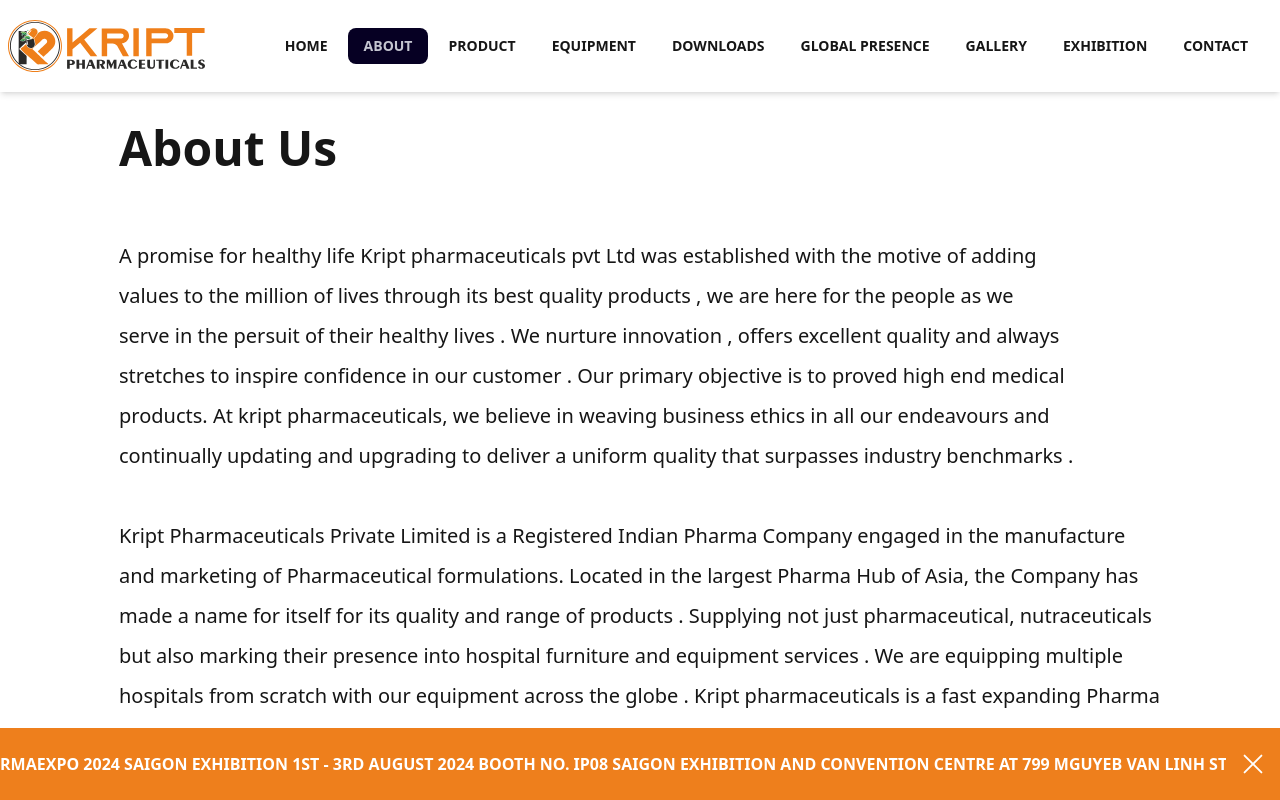
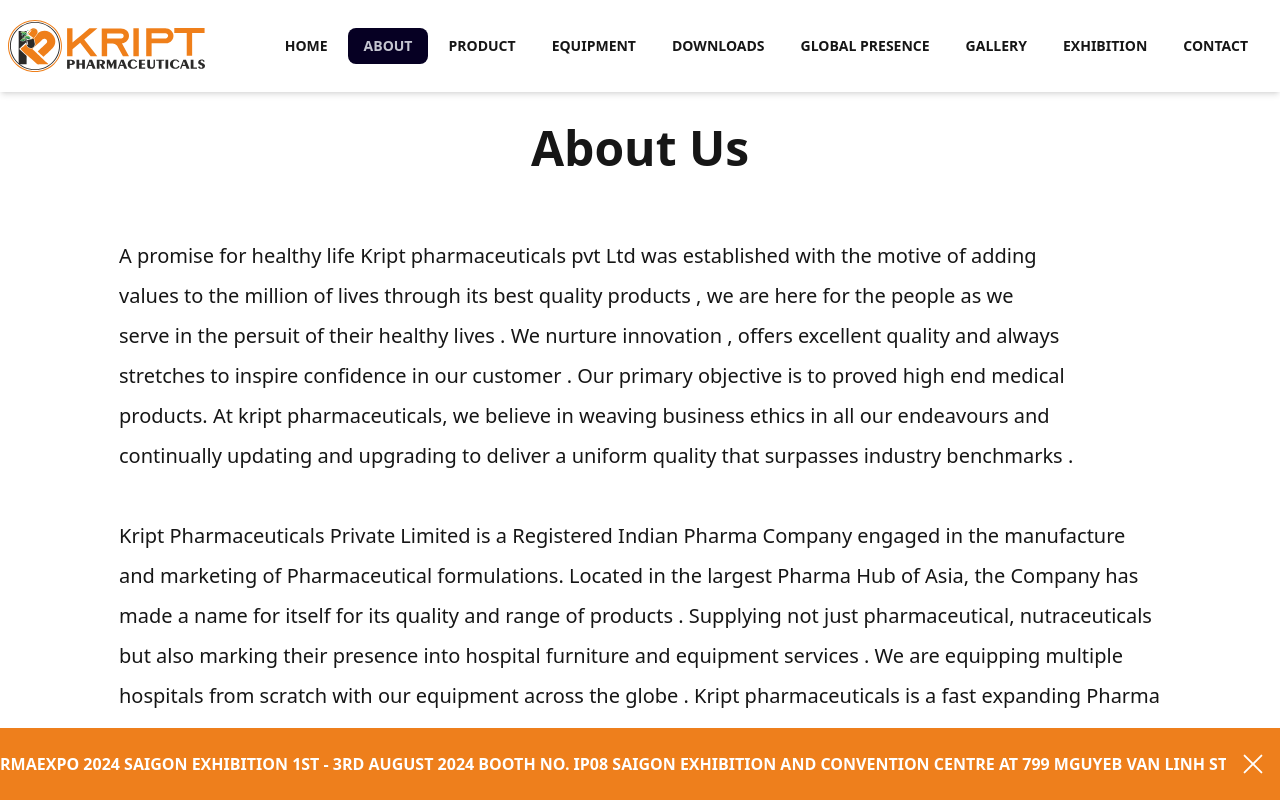
Before and after one commit to decipher-cs/kriptpharma, a React (Vite) app: page /about in a window 1280 px wide. Shown: the top 800 px of the page. Built offline with nearby package versions, Linux system fonts and the light colour scheme; no server answers.

Commit message:
Style: centered heading in about us page

```diff
--- a/src/routes/about.lazy.tsx
+++ b/src/routes/about.lazy.tsx
@@ -11,7 +11,9 @@ const AboutUs = () => {
     return (
         <section className="mx-auto max-w-screen-xl space-y-8">
             <article className="mx-auto grid items-center justify-center gap-16" id="about-us">
-                <h2 className="max-w-prose text-3xl font-bold lg:text-5xl">About Us</h2>
+                <h2 className="w-fit justify-self-center text-3xl font-bold lg:text-5xl">
+                    About Us
+                </h2>
                 <p className="text-lg/relaxed sm:text-xl/loose">
                     <Balancer>
                         A promise for healthy life Kript pharmaceuticals pvt Ltd was established
```
